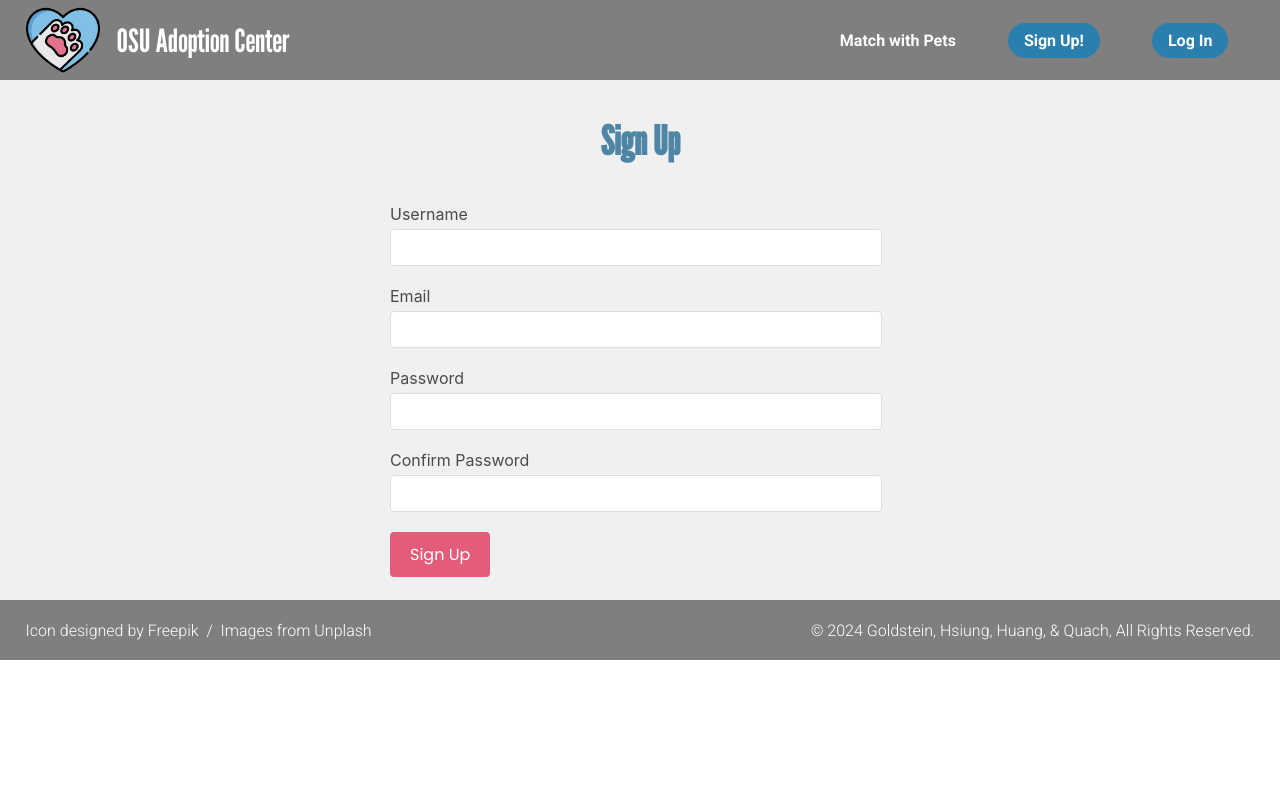
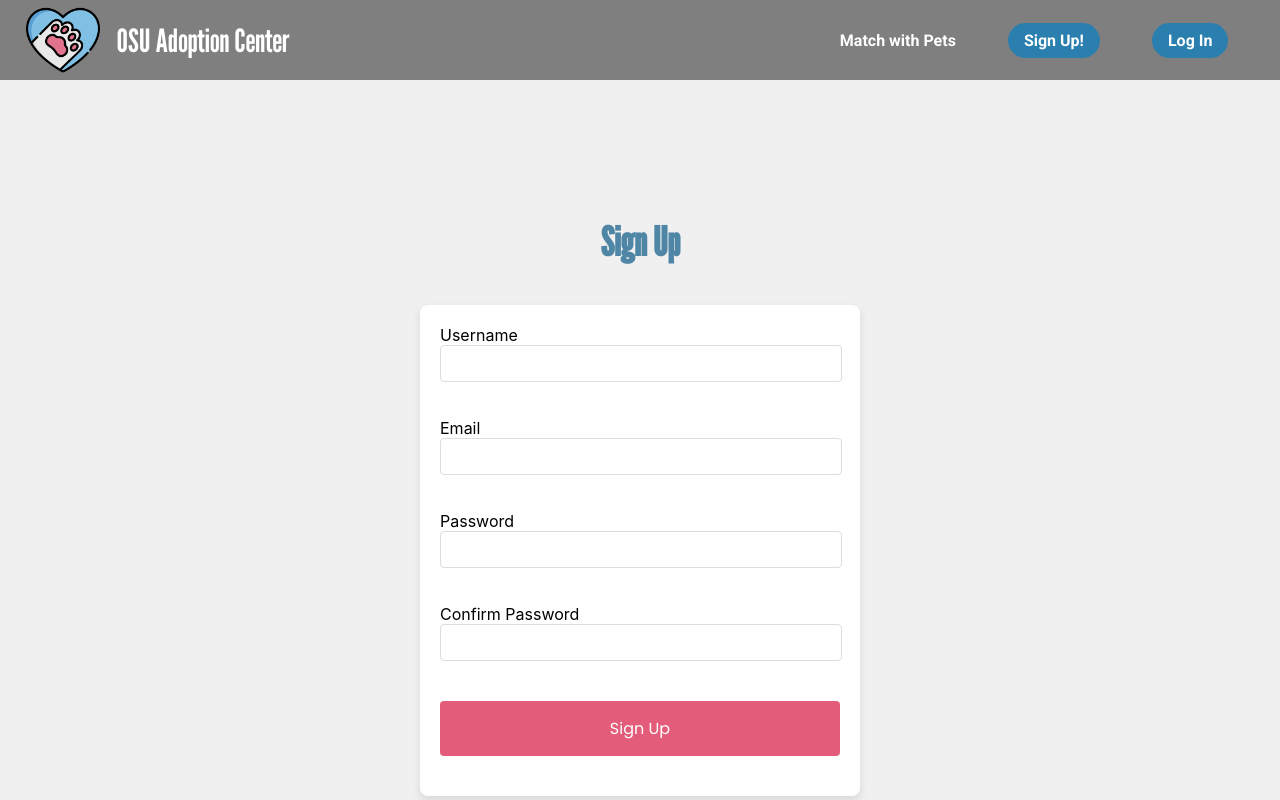
Before and after one commit to aidangold/Animal-Dating-App, a React (Create React App) app in the folder frontend/: page /signup in a window 1280 px wide. Shown: the top 800 px of the page. Built offline with nearby package versions, Linux system fonts and the light colour scheme; a web font is replaced by a local one.

Commit message:
fixed font

```diff
--- a/frontend/src/pages/SignUp.css
+++ b/frontend/src/pages/SignUp.css
@@ -1,38 +1,24 @@
 @import url('https://fonts.googleapis.com/css2?family=Calistoga&family=League+Gothic&family=Poppins&display=swap');
 
 .signup-page {
-    width: 100%;
-    min-height: 65vh;
-    background-color: #f0f0f0;
     display: flex;
     flex-direction: column;
+    align-items: center;
     justify-content: center;
-    align-items: center;
+    min-height: 100vh;
+    background-color: #f0f0f0;
+    padding: 20px;
 }
 
-.signup-page input {
-    width: calc(100% - 30px);
-    padding: 10px;
-    margin-bottom: 20px;
-    margin-right: 30px;
-    border: 1px solid #ddd;
-    border-radius: 4px;
-    display: block;
+.signup-page form {
+    width: 100%;
+    max-width: 400px;
+    margin: 20px;
+    padding: 20px;
+    box-shadow: 0 4px 8px rgba(0, 0, 0, 0.1);
+    background: white;
+    border-radius: 8px;
 }
-
-
-.signup-page form {
-    padding: 20px;
-    margin: 0 auto;
-    width: 90%;
-    max-width: 500px;
-}
-
-/* Ensure the form-group doesn't cause any overflow */
-.form-group {
-    overflow: hidden; /* clearfix */
-}
-
 
 .signup-page h2 {
     font-family: 'League Gothic', sans-serif;
@@ -41,12 +27,13 @@
     margin-bottom: 20px;
 }
 
-.signup-page label {
-    display: block;
-    margin-bottom: 5px;
-    color: #4A4A4A;
+.signup-page input {
+    width: calc(100% - 20px);
+    padding: 10px;
+    margin-bottom: 20px;
+    border: 1px solid #ddd;
+    border-radius: 4px;
 }
-
 
 .signup-page button {
     font-family: 'Poppins', sans-serif;
@@ -54,12 +41,19 @@
     color: white;
     background-color: #E35D7B;
     border: none;
-    padding: 10px 20px;
+    padding: 15px 30px;
     cursor: pointer;
     border-radius: 4px;
     transition: background-color 0.3s;
+    display: block;
+    width: 100%;
+    margin: 20px 0;
 }
 
 .signup-page button:hover {
     background-color: #c04d67;
 }
+
+.signup-page .form-group {
+    margin-bottom: 1rem;
+}
```
